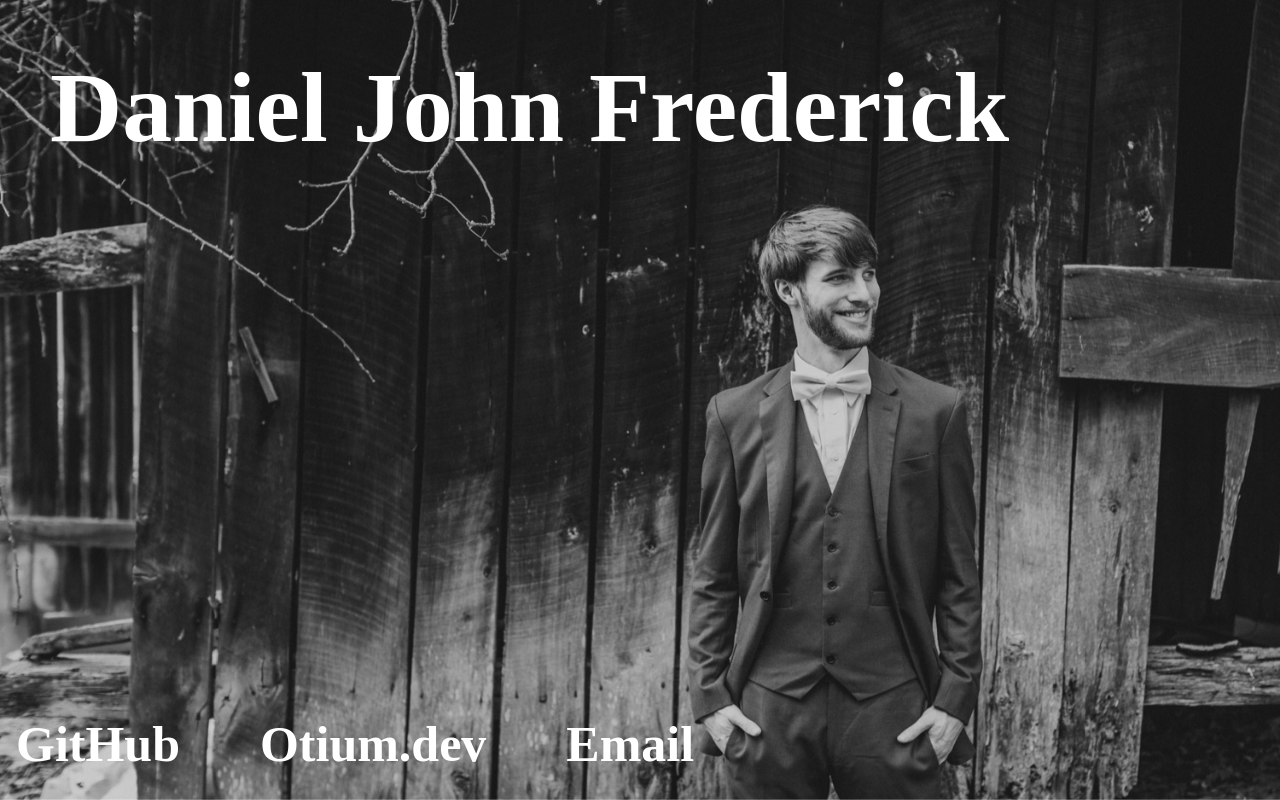
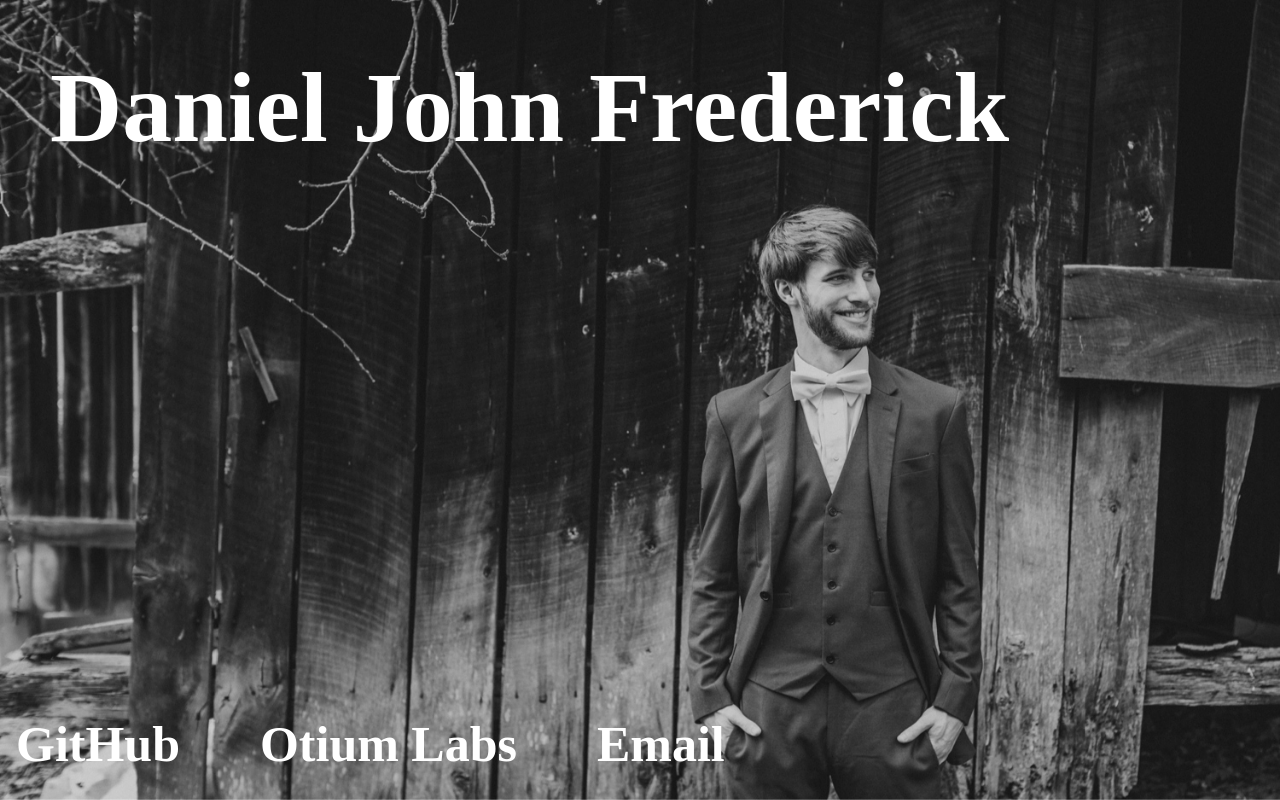
Before and after one commit to danandabbey/danieljohn.net, a React (Vite) app: page / in a window 1280 px wide. Built offline with nearby package versions, Linux system fonts and the light colour scheme; the HTML template or start-up script is replaced by a standard one.

Commit message:
finishing up

```diff
--- a/src/components/Contact.tsx
+++ b/src/components/Contact.tsx
@@ -13,7 +13,7 @@ const Contact = () => {
             <div id={'contactCard'} style={style.contactCard}>
                 <a style={style.link} href="https://otium.dev">
                     <h5 style={style.cardTitle}>
-                        Otium.dev
+                        Otium Labs
                     </h5>
                 </a>
             </div>
```
